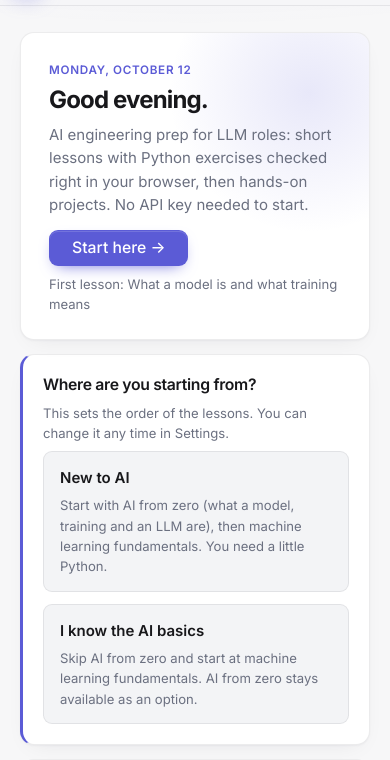
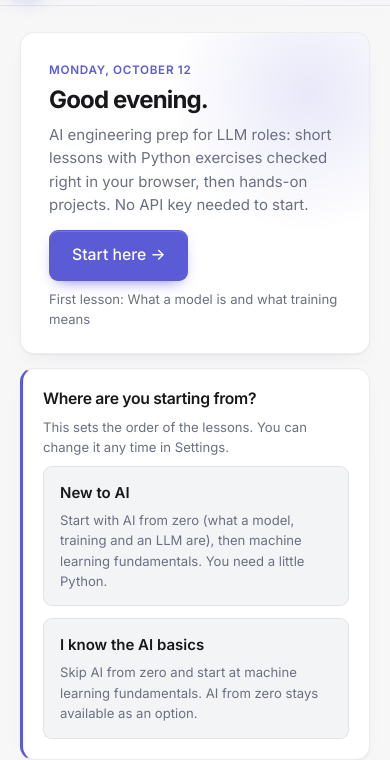
Before and after one commit to janeset/AI-jobPrep-static, a plain HTML site: page index.html in a window 390 px wide. Shown: the part 47-807 px from the top of the page. Drawn offline with Linux system fonts and the light colour scheme.

Commit message:
Let buttons wrap on phones so the Home hero isn't clipped at 380px
Co-Authored-By: Claude Opus 5.5 <noreply@anthropic.com>

```diff
--- a/style.css
+++ b/style.css
@@ -662,3 +662,9 @@ pre[id^="trres-"], pre[id^="trrun-"] { white-space: pre-wrap; }
 
 /* Exercise instruction above the code box */
 .ex-instr { margin: 10px 0 6px; font-size: .9rem; }
+
+/* Phones: long button labels wrap instead of pushing content past the card edge */
+@media (max-width: 640px) {
+  .hero > div { min-width: 0; max-width: 100%; }
+  .btn { white-space: normal; height: auto; min-height: 36px; padding-top: 7px; padding-bottom: 7px; max-width: 100%; text-align: center; }
+}
```
